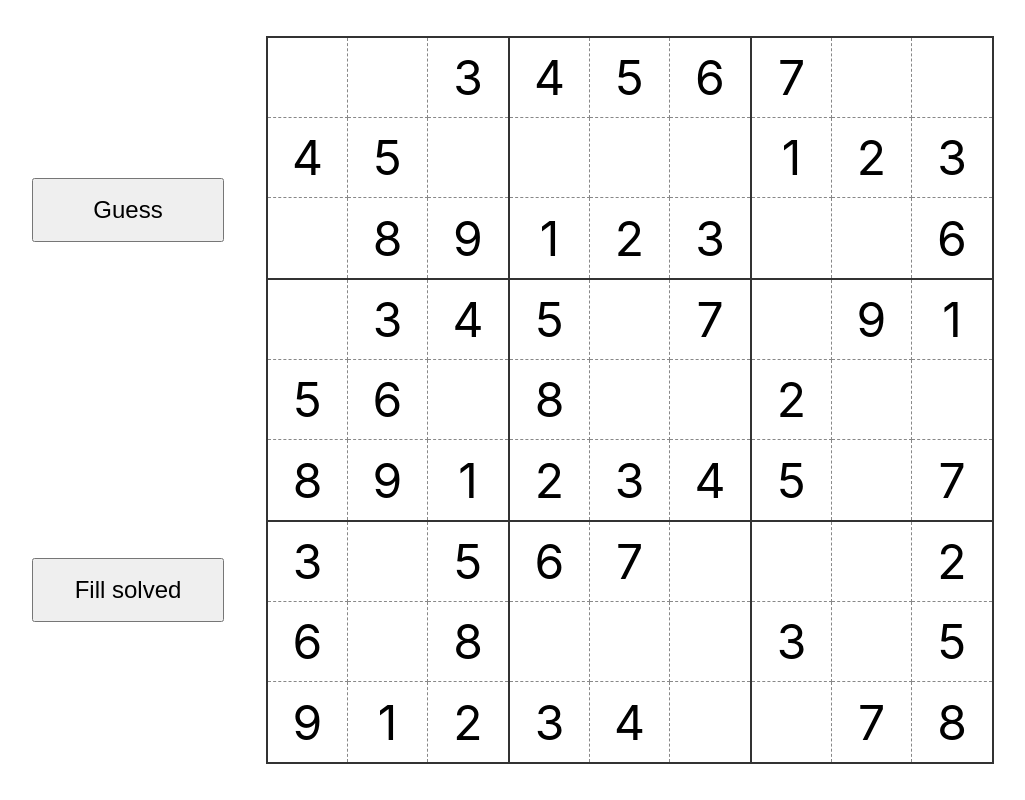
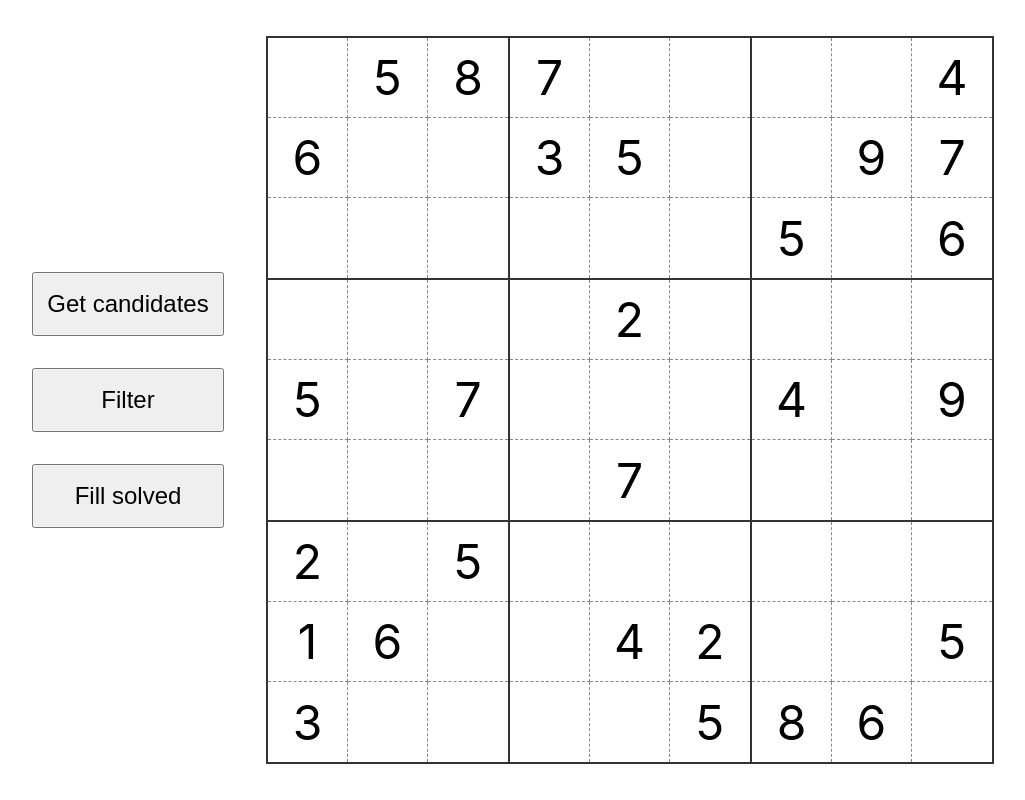
Before and after one commit to scan-lan/sudoku, a React (Create React App) app: page / in a window 1280 px wide. Shown: the whole page, without its empty margins (10-1035 px from the left). Built offline with nearby package versions, Linux system fonts and the light colour scheme.

Commit message:
Add filter function

```diff
--- a/src/App.tsx
+++ b/src/App.tsx
@@ -2,18 +2,37 @@ import React, { useState } from "react";
 import "./App.css";
 import Grid from "./components/Grid";
 import Menu from "./components/Menu";
-import { fillSolved, getAllCellCandidates, getCandidates } from "./logic/solve";
+import {
+  fillSolved,
+  filterAllCellCandidates,
+  filterCandidates,
+  getAllCellCandidates,
+  getCandidates,
+} from "./logic/solve";
 import SudokuCell from "./types/SudokuCell";
 
 interface AppState {
   grid: SudokuCell[][];
 }
 
+const grid = [
+  [null, 5, 8, 7, null, null, null, null, 4],
+  [6, null, null, 3, 5, null, null, 9, 7],
+  [null, null, null, null, null, null, 5, null, 6],
+  [null, null, null, null, 2, null, null, null, null],
+  [5, null, 7, null, null, null, 4, null, 9],
+  [null, null, null, null, 7, null, null, null, null],
+  [2, null, 5, null, null, null, null, null, null],
+  [1, 6, null, null, 4, 2, null, null, 5],
+  [3, null, null, null, null, 5, 8, 6, null],
+] as (null | number)[][];
+
 const validSudokuGrid = [[], [], [], [], [], [], [], [], []] as SudokuCell[][];
 for (let i = 0; i < 9; i++) {
   for (let j = 0; j < 9; j++) {
-    let value = j + (Math.floor(i / 3) + 1) + (i % 3) * 3;
-    if (value > 9) value -= 9;
+    // let value = j + (Math.floor(i / 3) + 1) + (i % 3) * 3;
+    // if (value > 9) value -= 9;
+    let value = grid[i][j];
 
     let box;
     if (i < 3) box = Math.floor(j / 3);
@@ -30,22 +49,22 @@ for (let i = 0; i < 9; i++) {
   }
 }
 
-let deleted = 0;
-while (deleted < 40) {
-  let row = Math.round(Math.random() * 9);
-  let column = Math.round(Math.random() * 9);
-  try {
-    validSudokuGrid[row][column].value = null;
-  } catch {
-    continue;
-  }
-  deleted++;
-}
+// let deleted = 0;
+// while (deleted < 60) {
+//   let row = Math.round(Math.random() * 9);
+//   let column = Math.round(Math.random() * 9);
+//   try {
+//     validSudokuGrid[row][column].value = null;
+//   } catch {
+//     continue;
+//   }
+//   deleted++;
+// }
 
 // TODO: generalise to updateCell(setState, cell, updateObj) where
 // updateObj == {guesses: []} | {value: 2} ... and the object gets spread
 // in the correct place
-const updateCandidates = (
+const updateCellCandidates = (
   setState: (callback: (prevState: AppState) => AppState) => void,
   cell: {
     row: number;
@@ -69,7 +88,7 @@ const updateCandidates = (
   }));
 };
 
-const updateValues = (
+const updateCellValue = (
   setState: (callback: (prevState: AppState) => AppState) => void,
   cell: {
     row: number;
@@ -100,14 +119,22 @@ const App = () => {
   });
 
   const onCellClick = (cell: SudokuCell) => {
-    const cellCandidates = getCandidates(cell, state.grid);
-    updateCandidates(setState, cell, cellCandidates);
+    if (!cell.value) {
+      if (cell.candidates.length === 1) {
+        updateCellValue(setState, cell, cell.candidates[0]);
+      } else if (!cell.candidates) {
+        const cellCandidates = getCandidates(cell, state.grid);
+        updateCellCandidates(setState, cell, cellCandidates);
+      } else {
+        console.log(filterCandidates(state.grid, cell));
+      }
+    }
   };
 
-  const onGuessAllClick = () => {
+  const onGetCandidatesClick = () => {
     const cellsWithCandidates = getAllCellCandidates(state.grid);
     cellsWithCandidates.forEach((cellWithCandidates) => {
-      updateCandidates(
+      updateCellCandidates(
         setState,
         cellWithCandidates.cell,
         cellWithCandidates.candidates
@@ -118,7 +145,18 @@ const App = () => {
   const onFillSolvedClick = () => {
     const cellsWithValues = fillSolved(state.grid);
     cellsWithValues.forEach((cellWithValue) => {
-      updateValues(setState, cellWithValue.cell, cellWithValue.value);
+      updateCellValue(setState, cellWithValue.cell, cellWithValue.value);
+    });
+  };
+
+  const onFilterCandidatesClick = () => {
+    const cellsWithCandidates = filterAllCellCandidates(state.grid);
+    cellsWithCandidates.forEach((cellWithCandidates) => {
+      updateCellCandidates(
+        setState,
+        cellWithCandidates.cell,
+        cellWithCandidates.candidates
+      );
     });
   };
 
@@ -126,7 +164,8 @@ const App = () => {
     <div className="App">
       <Menu
         onFillSolvedClick={onFillSolvedClick}
-        onGuessAllClick={onGuessAllClick}
+        onGetAllCandidatesClick={onGetCandidatesClick}
+        onFilterCandidatesClick={onFilterCandidatesClick}
       />
       <Grid grid={state.grid} onCellClick={onCellClick} />
     </div>
--- a/src/components/Cell/Cell.css
+++ b/src/components/Cell/Cell.css
@@ -8,7 +8,7 @@
   font-size: 3rem;
 }
 
-.guesses {
+.candidates {
   height: 100%;
   display: grid;
   grid-template-rows: repeat(3, 1fr);
@@ -16,6 +16,6 @@
   align-items: center;
 }
 
-.guess {
+.candidate {
   font-weight: 700;
 }
--- a/src/components/Cell/index.tsx
+++ b/src/components/Cell/index.tsx
@@ -29,16 +29,16 @@ const Cell = ({ cell, onCellClick }: CellProps) => {
         <div className="value">{cell.value}</div>
       ) : (
         <div className="candidates">
-          {cell.candidates.map((guess, i) => (
+          {cell.candidates.map((candidate, i) => (
             <div
-              className="guess"
+              className="candidate"
               key={i}
               style={{
                 color: cell.candidates.length === 1 ? "white" : "#555",
                 fontWeight: cell.candidates.length === 1 ? 800 : 500,
               }}
             >
-              {guess}
+              {candidate}
             </div>
           ))}
         </div>
--- a/src/components/Menu/Menu.css
+++ b/src/components/Menu/Menu.css
@@ -4,6 +4,20 @@
   gap: 2rem;
   align-items: center;
   justify-items: center;
+  grid-template-rows: 1fr auto auto auto 1fr;
+  grid-template-columns: 1fr;
+}
+
+.menu > :nth-child(1) {
+  grid-row: 2;
+}
+
+.menu > :nth-child(2) {
+  grid-row: 3;
+}
+
+.menu > :nth-child(3) {
+  grid-row: 4;
 }
 
 button {
--- a/src/components/Menu/index.tsx
+++ b/src/components/Menu/index.tsx
@@ -2,13 +2,19 @@ import React from "react";
 import "./Menu.css";
 
 interface MenuProps {
-  onGuessAllClick: () => void;
+  onGetAllCandidatesClick: () => void;
   onFillSolvedClick: () => void;
+  onFilterCandidatesClick: () => void;
 }
 
-const Menu = ({ onGuessAllClick, onFillSolvedClick }: MenuProps) => (
+const Menu = ({
+  onGetAllCandidatesClick,
+  onFillSolvedClick,
+  onFilterCandidatesClick,
+}: MenuProps) => (
   <div className="menu">
-    <button onClick={onGuessAllClick}>Guess</button>
+    <button onClick={onGetAllCandidatesClick}>Get candidates</button>
+    <button onClick={onFilterCandidatesClick}>Filter</button>
     <button onClick={onFillSolvedClick}>Fill solved</button>
   </div>
 );
--- a/src/logic/gridLogic.ts
+++ b/src/logic/gridLogic.ts
@@ -18,3 +18,31 @@ export const getBox = (grid: SudokuGrid, index: number): SudokuCell[] => {
 
   return boxArray;
 };
+
+export const getRowExcludingSelf = (
+  grid: SudokuGrid,
+  index: number,
+  column: number
+) => {
+  const row = getRow(grid, index);
+  return row.slice(0, column).concat(row.slice(column + 1));
+};
+
+export const getColumnExcludingSelf = (
+  grid: SudokuGrid,
+  index: number,
+  row: number
+) => {
+  const column = getColumn(grid, index);
+  return column.slice(0, row).concat(column.slice(row + 1));
+};
+
+export const getBoxExcludingSelf = (
+  grid: SudokuGrid,
+  index: number,
+  cell: SudokuCell
+) => {
+  const box = getBox(grid, index);
+  const cellIndex = box.indexOf(cell);
+  return box.slice(0, cellIndex).concat(box.slice(cellIndex + 1));
+};
--- a/src/logic/solve.ts
+++ b/src/logic/solve.ts
@@ -1,22 +1,76 @@
 import SudokuCell, { SudokuGrid } from "../types/SudokuCell";
-import { getBox, getColumn, getRow } from "./gridLogic";
+import {
+  getBox,
+  getBoxExcludingSelf,
+  getColumn,
+  getColumnExcludingSelf,
+  getRow,
+  getRowExcludingSelf,
+} from "./gridLogic";
 
 export const getCandidates = (
   cell: SudokuCell,
   sudokuGrid: SudokuGrid
 ): number[] =>
   [1, 2, 3, 4, 5, 6, 7, 8, 9].filter(
-    (guess) =>
+    (candidate) =>
       !getColumn(sudokuGrid, cell.column)
         .map((sudokuCell) => sudokuCell.value)
-        .includes(guess) &&
+        .includes(candidate) &&
       !getRow(sudokuGrid, cell.row)
         .map((sudokuCell) => sudokuCell.value)
-        .includes(guess) &&
+        .includes(candidate) &&
       !getBox(sudokuGrid, cell.box)
         .map((sudokuCell) => sudokuCell.value)
-        .includes(guess)
+        .includes(candidate)
   );
+
+export const filterCandidates = (
+  grid: SudokuGrid,
+  cell: SudokuCell
+): CellWithCandidates | void => {
+  const candidates = cell.candidates.slice();
+  const candidatesUniqueInGroup = candidates.filter(
+    (candidate) =>
+      !getRowExcludingSelf(grid, cell.row, cell.column)
+        .map((rowCell) => rowCell.candidates)
+        .flat()
+        .includes(candidate) ||
+      !getColumnExcludingSelf(grid, cell.column, cell.row)
+        .map((columnCell) => columnCell.candidates)
+        .flat()
+        .includes(candidate) ||
+      !getBoxExcludingSelf(grid, cell.box, cell)
+        .map((boxCell) => boxCell.candidates)
+        .flat()
+        .includes(candidate)
+  );
+  if (candidatesUniqueInGroup.length === 1)
+    return {
+      cell: {
+        row: cell.row,
+        column: cell.column,
+      },
+      candidates: candidatesUniqueInGroup,
+    };
+};
+
+export const filterAllCellCandidates = (
+  grid: SudokuGrid
+): CellWithCandidates[] => {
+  const cellsWithCandidates = [] as CellWithCandidates[];
+  for (let i = 0; i < 9; i++) {
+    for (let j = 0; j < 9; j++) {
+      const cell = grid[i][j];
+      const cellWithCandidates = filterCandidates(grid, cell);
+      if (!cell.value && cellWithCandidates) {
+        cellsWithCandidates.push(cellWithCandidates);
+      }
+    }
+  }
+
+  return cellsWithCandidates;
+};
 
 interface CellWithCandidates {
   cell: {
@@ -29,12 +83,12 @@ interface CellWithCandidates {
 export const getAllCellCandidates = (
   sudokuGrid: SudokuGrid
 ): CellWithCandidates[] => {
-  const cellsWithPossibleValues = [] as CellWithCandidates[];
+  const cellsWithCandidates = [] as CellWithCandidates[];
   for (let i = 0; i < 9; i++) {
     for (let j = 0; j < 9; j++) {
       const cell = sudokuGrid[i][j];
       if (!cell.value) {
-        cellsWithPossibleValues.push({
+        cellsWithCandidates.push({
           cell: {
             row: i,
             column: j,
@@ -44,7 +98,7 @@ export const getAllCellCandidates = (
       }
     }
   }
-  return cellsWithPossibleValues;
+  return cellsWithCandidates;
 };
 
 interface CellWithValue {
```
